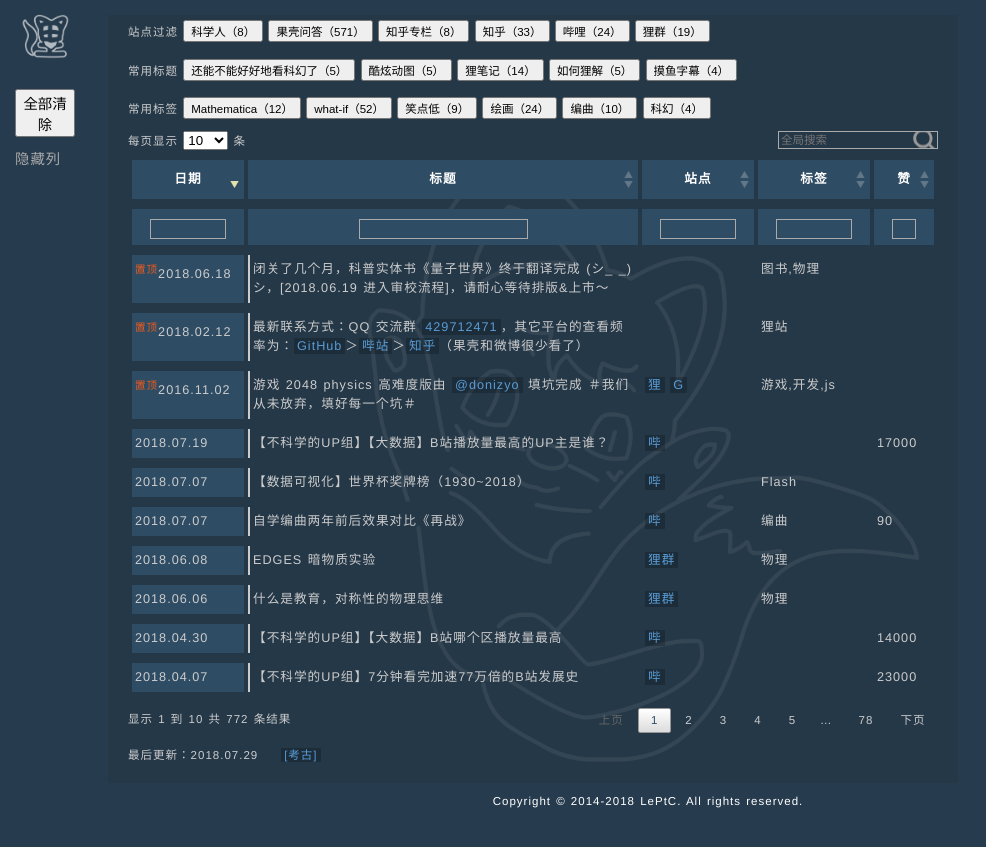
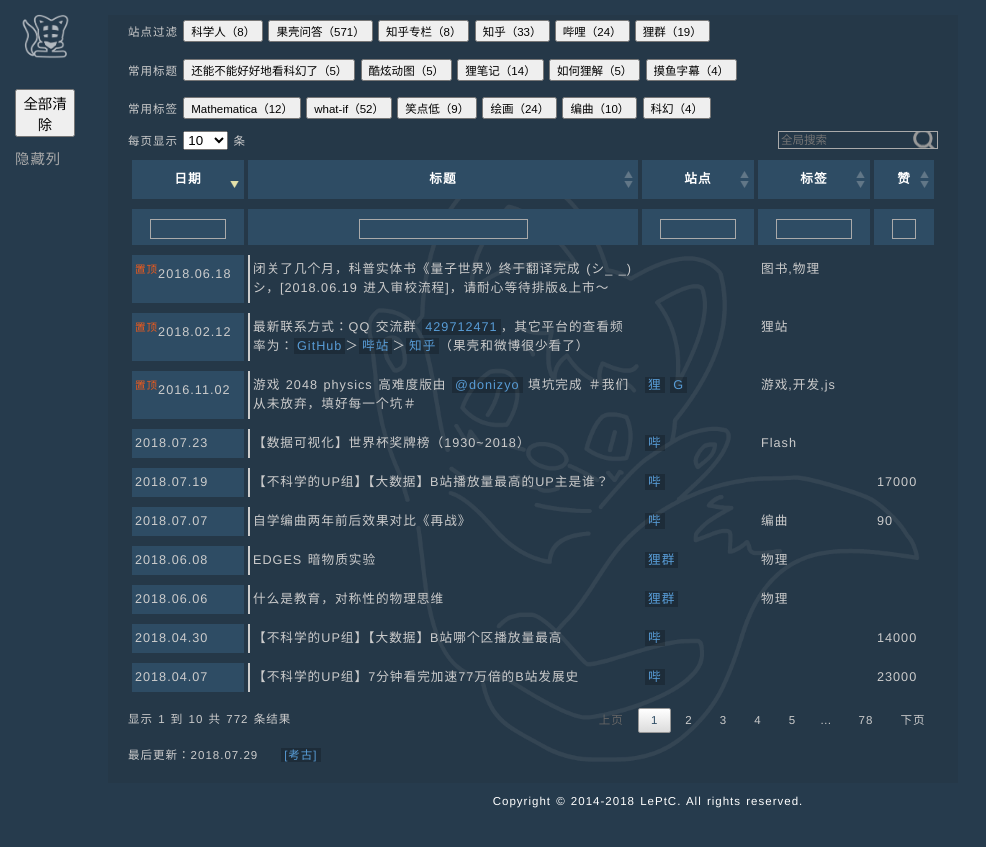
Before and after one commit to LePtC/LePtC.github.io, a Jekyll site: the page built from index.html, in a window 1280 px wide. Shown: the top 847 px of the page, without its empty margins (0-986 px from the left). Built offline with Jekyll 4.4.1, drawn with Linux system fonts in a browser that asks for light colours; Markdown is read by kramdown in place of the engine named in the settings; comment, search, counter and statistics services are not loaded.

Commit message:
fix date

```diff
--- a/index.html
+++ b/index.html
@@ -217,7 +217,7 @@ $(document).ready(function() {
 <td>科学人,物理</td><td></td></tr> -->
 
 
-<tr><td>2018.07.07</td>
+<tr><td>2018.07.23</td>
   <td>【数据可视化】世界杯奖牌榜（1930~2018）</td>
 <td><a href="http://www.bilibili.com/video/av27570528/">哔</a></td>
 <td>Flash</td><td></td></tr>
```
